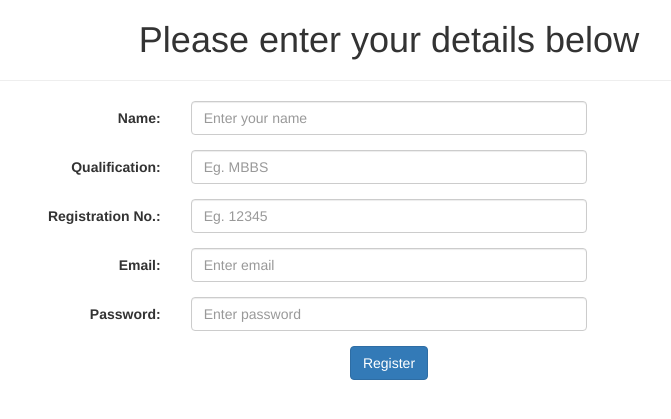
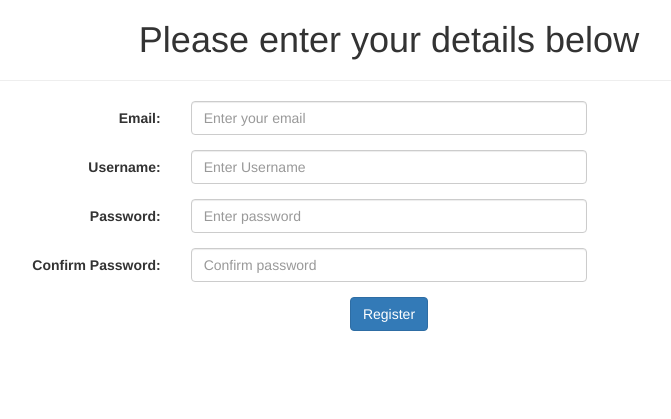
Before and after one commit to adityagaikwad/trackAmazon, a Django app: template mysite/trackAmazon/templates/register.html in a window 1280 px wide. Shown: the part 53-472 px from the top of the page, without its empty margins (251-922 px from the left). Run offline with Django 3.2, Linux system fonts and the light colour scheme; the template is opened without the code that fills it, so the values that code supplies are empty; some libraries are stand-ins or nearby versions.

Commit message:
Made project structure better

```diff
--- a/mysite/mysite/settings.py
+++ b/mysite/mysite/settings.py
@@ -14,7 +14,6 @@ import os
 
 # Build paths inside the project like this: os.path.join(BASE_DIR, ...)
 BASE_DIR = os.path.dirname(os.path.dirname(os.path.abspath(__file__)))
-
 
 # Quick-start development settings - unsuitable for production
 # See https://docs.djangoproject.com/en/1.11/howto/deployment/checklist/
--- /dev/null
+++ b/mysite/trackAmazon/controllers/contact.py
@@ -0,0 +1,4 @@
+from django.shortcuts import render
+
+def contact(request):
+    return render(request, "contact.html")
--- /dev/null
+++ b/mysite/trackAmazon/controllers/login.py
@@ -0,0 +1,4 @@
+from django.shortcuts import render
+
+def login(request):
+    return render(request, "login.html")
--- /dev/null
+++ b/mysite/trackAmazon/controllers/register.py
@@ -0,0 +1,4 @@
+from django.shortcuts import render
+
+def register(request):
+    return render(request, "register.html")
--- a/mysite/trackAmazon/templates/register.html
+++ b/mysite/trackAmazon/templates/register.html
@@ -9,37 +9,30 @@
 
 				<form class="form-horizontal">
 					<div class="form-group">
-						<label class="control-label col-md-4" for="name">Name:</label>
+						<label class="control-label col-md-4" for="name">Email:</label>
 						<div class="col-md-4">
-							<input type="name" class="form-control" id="name" placeholder="Enter your name" required="">
+							<input type="email" class="form-control" id="email" placeholder="Enter your email" required="">
 						</div>
 					</div>
 
 					<div class="form-group">
-						<label class="control-label col-md-4">Qualification:</label>
+						<label class="control-label col-md-4">Username:</label>
 						<div class="col-md-4">
-							<input type="" class="form-control" id="qualification" placeholder="Eg. MBBS" required="">
+							<input type="text" class="form-control" id="username" placeholder="Enter Username" required="">
 						</div>
 					</div>
 
 					<div class="form-group">
-						<label class="control-label col-md-4">Registration No.:</label>
+						<label class="control-label col-md-4" for="email">Password:</label>
 						<div class="col-md-4">
-							<input type="" class="form-control" id="email" placeholder="Eg. 12345" required="">
+							<input type="password" class="form-control" id="password" placeholder="Enter password" required="">
 						</div>
 					</div>
 
 					<div class="form-group">
-						<label class="control-label col-md-4" for="email">Email:</label>
+						<label class="control-label col-md-4" for="pwd">Confirm Password:</label>
 						<div class="col-md-4">
-							<input type="email" class="form-control" id="email" placeholder="Enter email" required="">
-						</div>
-					</div>
-
-					<div class="form-group">
-						<label class="control-label col-md-4" for="pwd">Password:</label>
-						<div class="col-md-4">
-							<input type="password" class="form-control" id="pwd" placeholder="Enter password"
+							<input type="password" class="form-control" id="password2" placeholder="Confirm password"
 							       required="">
 						</div>
 					</div>
```
Also changed, not shown: mysite/trackAmazon/controllers/forms.py (added, +21 -0 lines), mysite/trackAmazon/controllers/index.py (added, +30 -0 lines), mysite/trackAmazon/forms.py (deleted, +0 -14 lines), mysite/trackAmazon/templates/login.html (+10 -0 lines), mysite/trackAmazon/urls.py (+7 -4 lines), mysite/trackAmazon/views.py (+73 -77 lines), mysite/__init__.py (added), mysite/db.sqlite3, mysite/trackAmazon/controllers/__init__.py (added).
